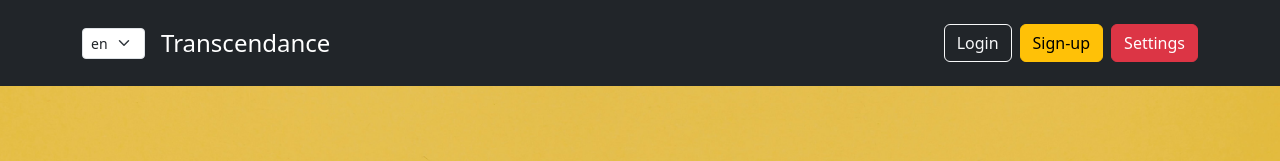
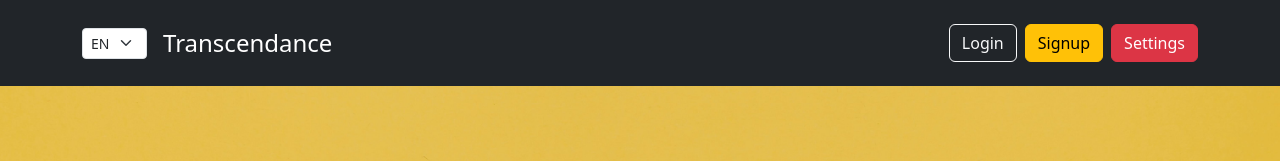
Before and after one commit to Vlad-PLK/Transcandence, a React (Vite) app in the folder front-react/: page / in a window 1280 px wide. Shown: the top 161 px of the page. Built offline with nearby package versions, Linux system fonts and the light colour scheme.

Commit message:
adding working translation

```diff
--- a/front-react/src/Menu.jsx
+++ b/front-react/src/Menu.jsx
@@ -6,29 +6,32 @@ import { useTranslation } from "react-i18next";
 
 function Menu()
 {
-  const { t } = useTranslation();
-  // if user already connected == SettingsModal
-  // else LoginModal && RegisterModal
+  const { t, i18n: { changeLanguage, language } } = useTranslation();
+
+    const handleLanguageChange = (event) => {
+        const selectedLang = event.target.value;
+        changeLanguage(selectedLang);
+    };
 	return (
     <>
       <header className="p-4 text-bg-dark">
         <div className="container">
           <div className="d-flex flex-wrap align-items-center justify-content-lg-start">
-            <ul class="nav col-sm-auto mb-2 justify-content-center mb-md-0">
-              <select class="form-select form-select-sm" aria-label="language">
-                <option selected>en</option>
-                <option value="ru">ru</option>
-                <option value="fr">fr</option>
+            <ul className="nav col-sm-auto mb-2 justify-content-center mb-md-0">
+              <select className="form-select form-select-sm" aria-label="language" defaultValue={language} onChange={handleLanguageChange}>
+                <option value="en">EN</option>
+                <option value="ru">RU</option>
+                <option value="fr">FR</option>
               </select>
             </ul>
             <a href="/" className="d-flex align-items-center ms-3 mb-3 mb-md-0 me-md-auto text-decoration-none text-white">
               <span className="fs-4">{t('title')}</span>
             </a>
             <div className="d-flex text-end">
-              <button type="button" className="btn btn-outline-light me-2" data-bs-toggle="modal" data-bs-target="#loginModal">Login</button>
-              <button type="button" className="btn btn-warning me-2" data-bs-toggle="modal" data-bs-target="#signupModal" >Sign-up</button>
+              <button type="button" className="btn btn-outline-light me-2" data-bs-toggle="modal" data-bs-target="#loginModal">{t('login')}</button>
+              <button type="button" className="btn btn-warning me-2" data-bs-toggle="modal" data-bs-target="#signupModal" >{t('signup')}</button>
               <div className="">
-                <button type="button" className="btn btn-danger" data-bs-toggle="modal" data-bs-target="#settingsModal" >Settings</button>
+                <button type="button" className="btn btn-danger" data-bs-toggle="modal" data-bs-target="#settingsModal" >{t('settings')}</button>
               </div>
             </div>
           </div>
--- a/front-react/src/i18n.jsx
+++ b/front-react/src/i18n.jsx
@@ -43,7 +43,7 @@ i18n
         whitelist: languages,
         resources: {
             en: {"translation": enJSON},
-            es: {"translation": ruJSON},
+            ru: {"translation": ruJSON},
             fr: {"translation": frJSON}
         },
         react: {
--- a/front-react/src/translations/en.json
+++ b/front-react/src/translations/en.json
@@ -1,3 +1,6 @@
 {
-    "title": "Transcendance"
+    "title": "Transcendance",
+    "login": "Login",
+    "signup": "Signup",
+    "settings": "Settings"
 }
--- a/front-react/src/translations/fr.json
+++ b/front-react/src/translations/fr.json
@@ -1,3 +1,6 @@
 {
-    "title": "Trans"
+    "title": "Transexuel",
+    "login": "Se connecter",
+    "signup": "S'inscrire",
+    "settings": "Paramètres"
 }
--- a/front-react/src/translations/ru.json
+++ b/front-react/src/translations/ru.json
@@ -1,3 +1,6 @@
 {
-    "title": "трансцендентность"
+    "title": "Трансцендентность",
+    "login": "Войти",
+    "signup": "Зарегистрироваться",
+    "settings": "Параметриты "
 }
```
Also changed, not shown: front-react/src/Game.jsx (added), front-react/src/Root.jsx (indentation only).
